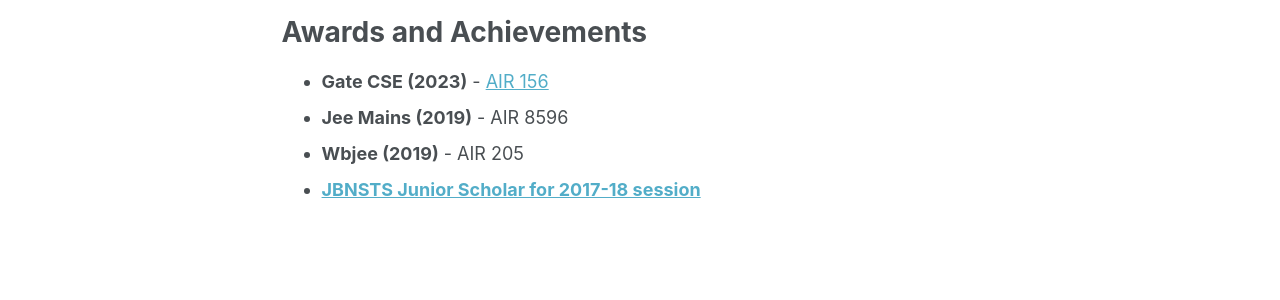
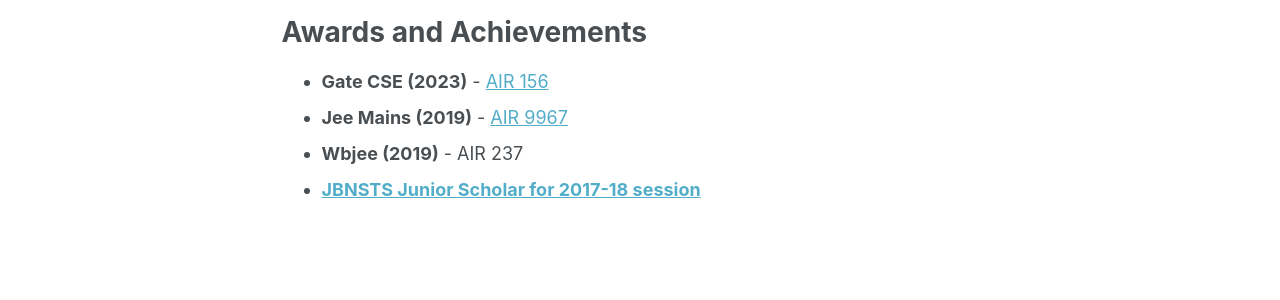
Before and after one commit to Rajdeep-G/Rajdeep-G.github.io, a Jekyll site: the page built from _pages/education.md, in a window 1280 px wide and 1288 px high. Shown: the part 660-960 px from the top of the window. Built offline with Jekyll 4.4.1, drawn with Linux system fonts in a browser that asks for light colours; some web fonts are replaced.

Commit message:
upd docs

```diff
--- a/_pages/education.md
+++ b/_pages/education.md
@@ -30,7 +30,7 @@ permalink: /education/
 
 # Awards and Achievements
 
-- **Gate CSE (2023)** - [AIR 156](https://github.com/Rajdeep-G/Rajdeep-G.github.io/blob/master/files/Rajdeep-gate.pdf){:target="_blank"}
-- **Jee Mains (2019)** - AIR 8596
-- **Wbjee (2019)** - AIR 205
+- **Gate CSE (2023)** - [AIR 156](https://drive.google.com/file/d/1uHAMoFyOYcbE8NzS1D9dwD9nZgzxKKlK/view?usp=drive_link){:target="_blank"}
+- **Jee Mains (2019)** - [AIR 9967]()
+- **Wbjee (2019)** - AIR 237
 - **[JBNSTS Junior Scholar for 2017-18 session](https://drive.google.com/file/d/1b8An-hyBRE_MPox0lV5uVKitJtZh0bPp/view?usp=drive_link){:target="_blank"}**
```
